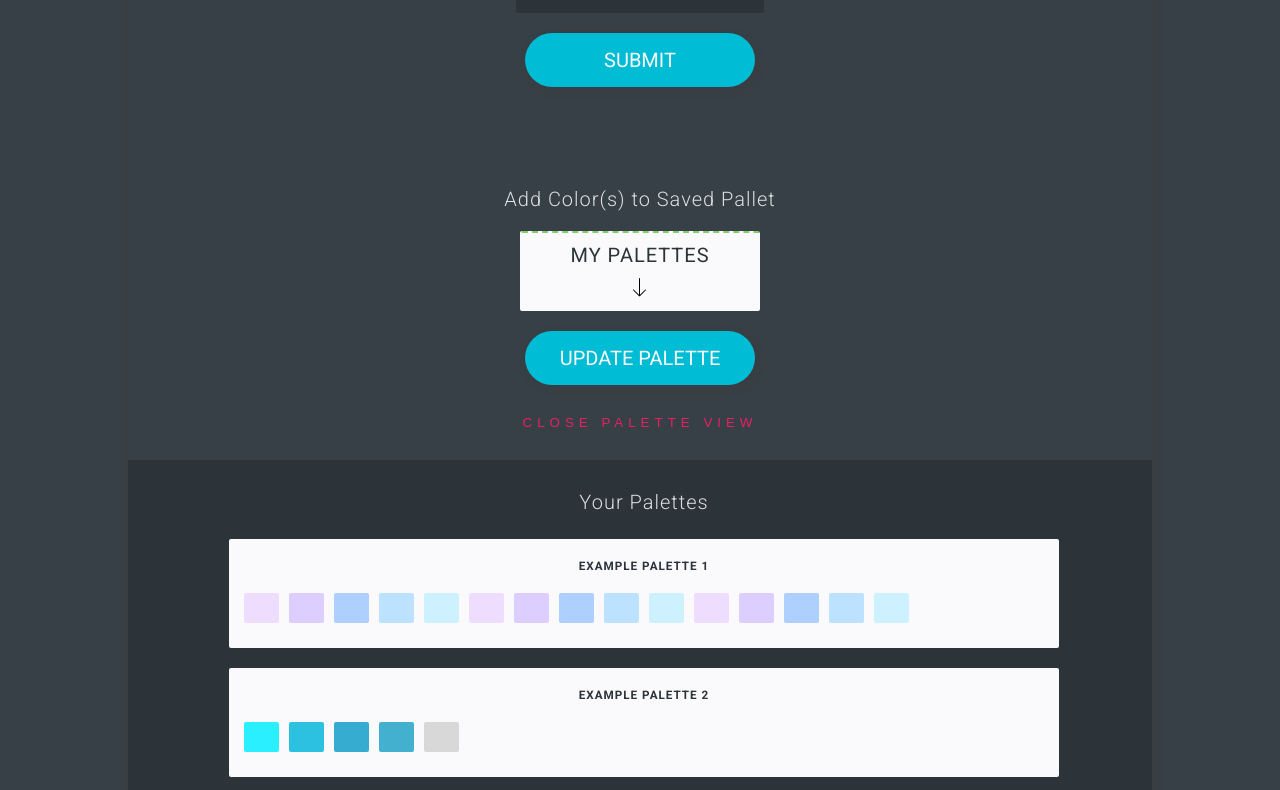
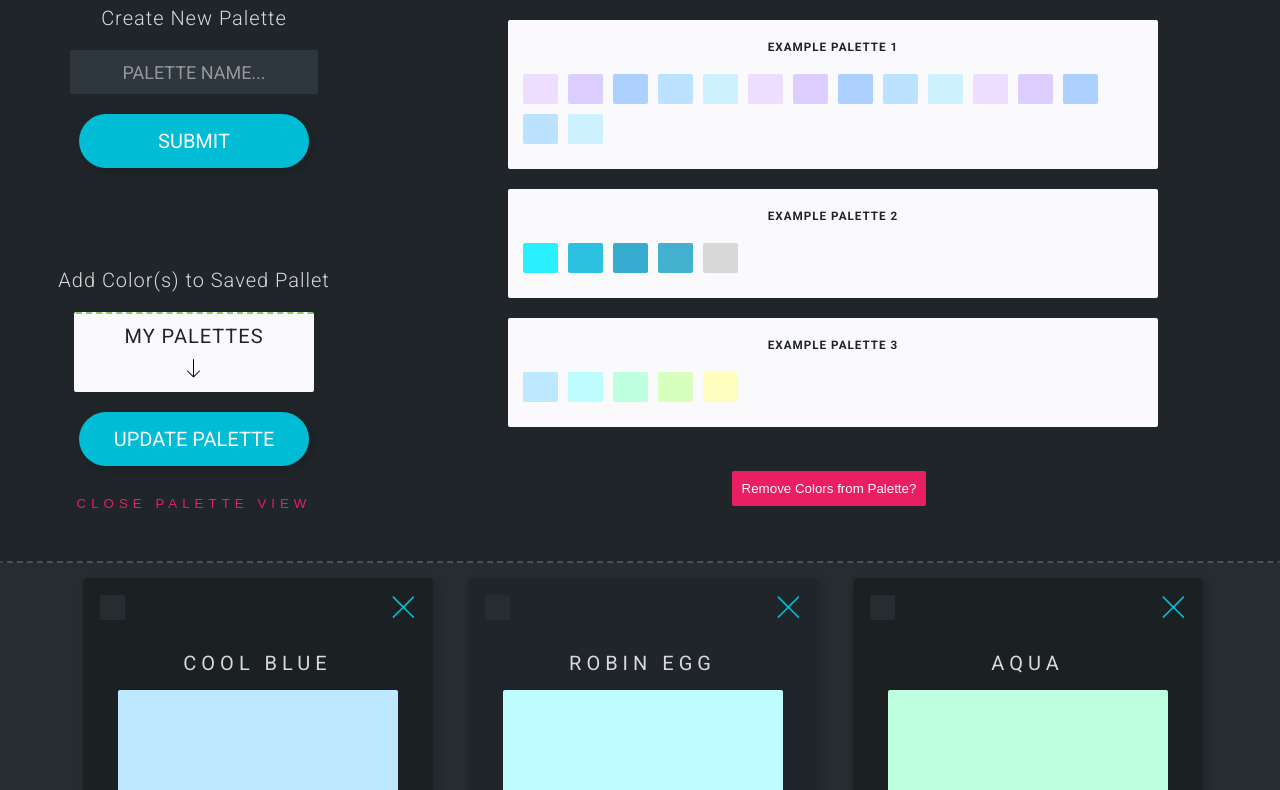
Before and after one commit to Mikaelia/color-collector, a React (Create React App) app: page / in a window 1280 px wide. Shown: the part 650-1440 px from the top of the page. Built offline with nearby package versions, Linux system fonts and the light colour scheme.

Commit message:
ffix border alignment

```diff
--- a/src/components/ui/palletControls/PaletteControls.js
+++ b/src/components/ui/palletControls/PaletteControls.js
@@ -54,6 +54,8 @@ const PaletteControls = ({
         visibility.paletteControls ? "palette-controls u-mb-md" : "hidden"
       }
     >
+      <div className="palette-controls_forms-container">
+        <h1 className="heading-md fw-light u-mb-hg">Palette Options</h1>
         <div className="palette-controls__new-palette">
           <h2 className="heading-sm u-mb-sm fw-light">Create New Palette</h2>
           <form className="new-palette-form" onSubmit={handleNewPalette}>
@@ -92,7 +94,8 @@ const PaletteControls = ({
             toggleVisibility={onToggleVisibility}
           />
         </div>
-
+      </div>
+      <div className="palette-controls__gallery-container">
         <div
           className={
             visibility.palettes
@@ -111,6 +114,7 @@ const PaletteControls = ({
           </button>
         ) : null}
       </div>
+    </div>
   );
 };
 
--- a/src/stylesheets/components/_addcolorform.scss
+++ b/src/stylesheets/components/_addcolorform.scss
@@ -35,7 +35,7 @@
 
 input {
     position: relative;
-    margin-bottom: 3rem;
+    margin: 0 2rem 3rem 2rem;
     font-family: $base-font;
     font-size: 2rem;
     text-align: center;
@@ -47,7 +47,7 @@ input {
     transition: all .2s ease-out;
 
     &:hover {
-        background: darken($color-primary-dark, 2%);
+        background: lighten($color-primary-dark, 7%);
 
     }
 
--- a/src/stylesheets/components/_color.scss
+++ b/src/stylesheets/components/_color.scss
@@ -5,19 +5,19 @@
     position: relative;
     border-radius: .5rem;
     margin: 1.5rem;
+    z-index: 0;
 
 
     box-shadow: $box-shadow-dark;
     background: $color-primary-dark;
     transition: all .2s ease-in-out;
 
-    display: flex;
-    align-items: center;
-    flex-direction: column;
-    justify-content: center;
+    @include flex-column-center;
+
 
     @include respond(small) {
         margin-left: 2rem;
+        flex-basis: calc(50% - 2em - 4px);
     }
 
     &:hover {
@@ -81,6 +81,9 @@
         stroke-opacity: 1;
     }
 
+
+}
+
 // @media screen and (min-width: $break-sm) {
 //     flex-basis: calc(50% - 2em - 4px);
 // }
@@ -96,4 +99,3 @@
 // @media screen and (min-width: $break-xl) {
 //     flex-basis: calc(16.66666% - 2em - 4px);
 // }
-}
--- a/src/stylesheets/components/_dropdown.scss
+++ b/src/stylesheets/components/_dropdown.scss
@@ -12,6 +12,8 @@
     color: $color-primary-dark;
     display: flex;
     flex-direction: column;
+
+    z-index: 10;
 
     &__header {
         position: relative;
@@ -85,3 +87,8 @@
 .up {
     transform: rotate(-180deg);
 }
+
+.list-item--selected {
+    background: $color-secondary;
+    color: $color-white;
+}
--- a/src/stylesheets/components/_palette-view.scss
+++ b/src/stylesheets/components/_palette-view.scss
@@ -13,7 +13,6 @@
         display: flex;
         flex-direction: column;
         align-items: center;
-
     }
 
     &__empty-message {
@@ -72,8 +71,6 @@
         height: 3rem;
         width: 3.5rem;
         @include flex-column-center;
-
-
     }
 
     &__info-block {
@@ -84,6 +81,7 @@
         margin: 1;
 
         & p {
+            color: $color-primary-light;
             transform: scale(.7);
             visibility: hidden;
             transition: all .2s ease-in-out;
@@ -96,9 +94,7 @@
             visibility: visible;
             color: $color-secondary;
 
-            &:hover {
-                color: $color-primary-light;
-            }
+
 
 
         }
--- a/src/stylesheets/components/_palettecontrols.scss
+++ b/src/stylesheets/components/_palettecontrols.scss
@@ -3,16 +3,24 @@
     @include section-styles;
     padding: 7rem 0 5rem 0;
     margin-bottom: 6rem;
-    background: $color-primary-light;
+    background: $color-primary-dark;
     width: 100%;
     animation: fade-in-down 1s forwards;
     position: relative;
-    border-top: 2px dashed fade-out($color-white, .5);
-    border-bottom: 2px dashed fade-out($color-white, .5);
-
+    border-top: 2px dashed fade-out($color-white, .8);
+    border-bottom: 2px dashed fade-out($color-white, .8);
 
     @include respond(smallest) {
         width: 80%;
+    }
+
+    @include respond(small) {
+        width: 100%;
+        flex-direction: row;
+        padding: 5rem;
+        margin: 0 5rem;
+        justify-content: center;
+        align-items: space-between;
     }
 
     &__new-palette {
@@ -32,6 +40,16 @@
         @include button;
     }
 
+    &__gallery-container {
+        @include flex-column-center;
+
+        @include respond(small) {
+            width: 80%;
+            margin-left: 9rem;
+
+        }
+    }
+
     &__palette-gallery {
         width: 100%;
         overflow-y: scroll;
@@ -43,6 +61,11 @@
 
 }
 
+.palette-name {
+
+    background: #2e373d;
+}
+
 .new-palette-form {
     @include flex-column-center;
     width: 100%;
--- a/src/stylesheets/modules/_mixins.scss
+++ b/src/stylesheets/modules/_mixins.scss
@@ -12,7 +12,6 @@
 @mixin section-styles() {
     background: $color-primary-light;
     border-radius: $border-radius;
-    box-shadow: $box-shadow-light;
     padding: 3rem 2rem;
 }
 
@@ -28,7 +27,7 @@
     border: none;
     background-color: $color-secondary;
     transition: all .1s ease-in-out;
-    box-shadow: $box-shadow-light;
+    box-shadow: $box-shadow-dark;
 
     &:hover {
         background: $color-green;
@@ -71,4 +70,10 @@ ORDER: Base + typography > general layout + grid > page layout > components
             @content
         }
     }
+
+    @if $breakpoint==med {
+        @media only screen and (min-width: 48.75em) {
+            @content
+        }
+    }
 }
--- a/src/stylesheets/modules/_utility.scss
+++ b/src/stylesheets/modules/_utility.scss
@@ -52,11 +52,6 @@
     border-radius: .7rem;
 }
 
-.list-item--selected {
-    background: $color-secondary;
-    color: $color-white;
-}
-
 .hidden {
     display: none;
 }
--- a/src/stylesheets/modules/_variables.scss
+++ b/src/stylesheets/modules/_variables.scss
@@ -13,8 +13,8 @@ $secondary-font-color: #FF6D10;
 
 // Primary and Secondary Colors
 
-$color-primary-dark:#2c343a;
-$color-primary-light: #374046;
+$color-primary-dark:#1f2529;
+$color-primary-light: #262d31;
 $color-primary-lightest: #57626b;
 
 $color-secondary: #00bcd4;
@@ -25,8 +25,7 @@ $color-secondary-lightest:#84b4eb;
 // Button Colors
 $button-color-light:#FAFAFA;
 // Box Shadows
-$box-shadow-light: 3px 3px 10px rgba(71, 48, 48, 0.199);
-$box-shadow-dark: 3px 3px 10px rgba(0, 0, 0, 0.4);
+$box-shadow-dark: 3px 3px 10px rgba(0, 0, 0, 0.192);
 
 
 //Border-Radius
--- a/src/stylesheets/partials/_base.scss
+++ b/src/stylesheets/partials/_base.scss
@@ -20,12 +20,12 @@ body {
     letter-spacing: $base-font-letter-spacing;
     font-weight: $base-font-weight;
     box-sizing: border-box;
-    background-color: #374046;
+    background-color: $color-primary-light;
     color: $base-font-color;
 
 }
 
-
 input {
     outline: none;
+    color: $color-green;
 }
```
Lines whose indentation alone changed are shown as unchanged.
